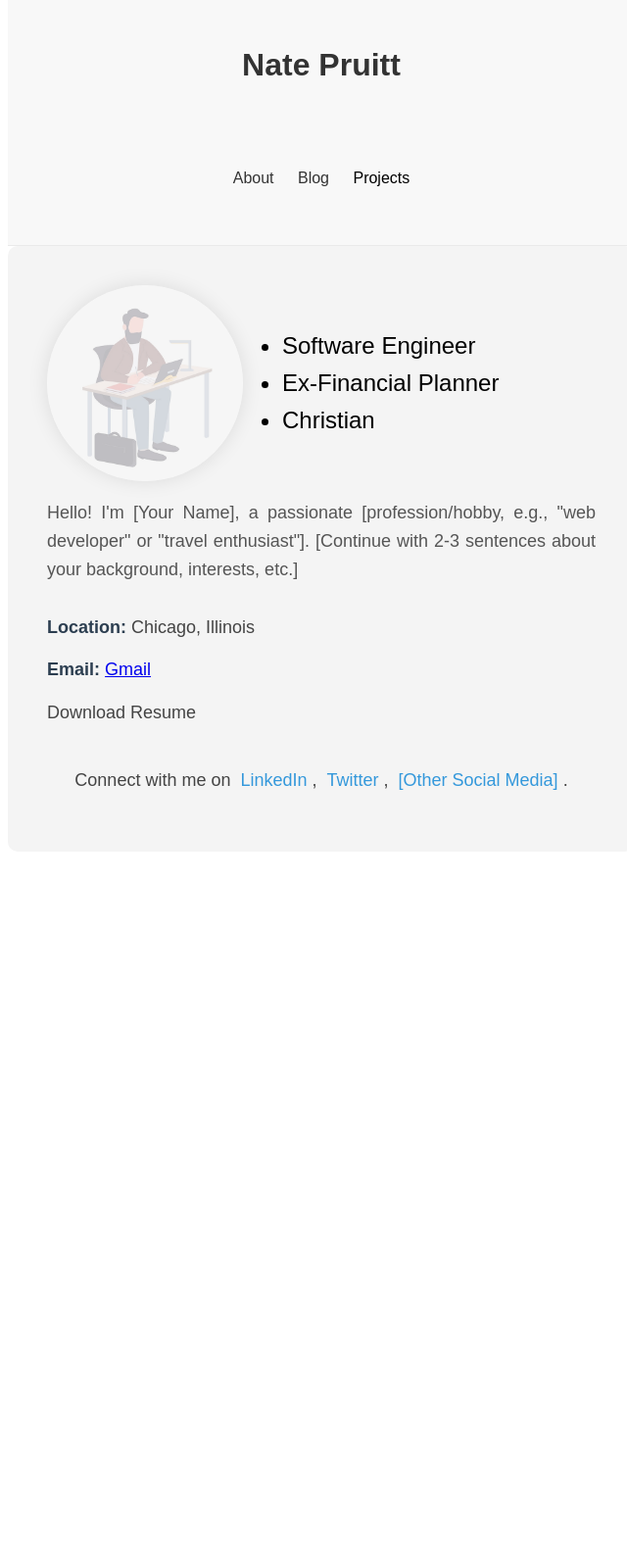
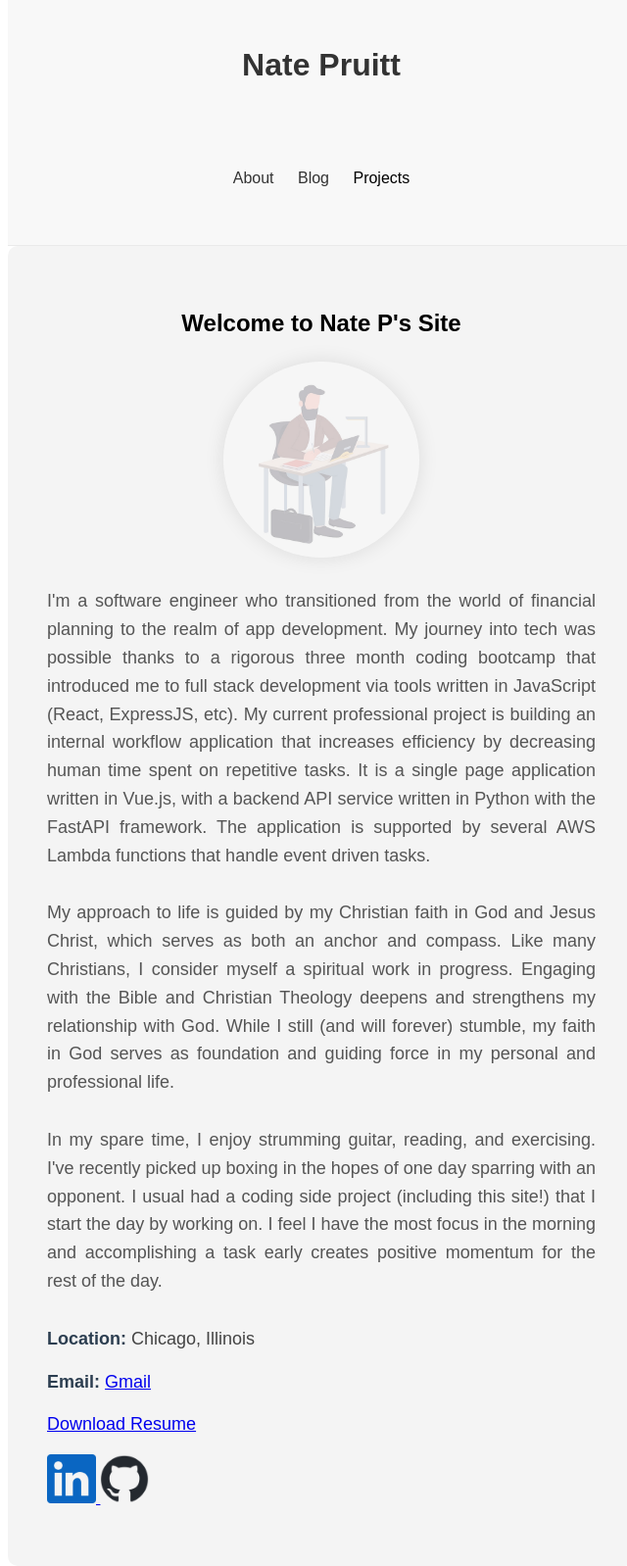
Before and after one commit to NateLeeP/personal_site, a Django app: page / in a window 1280 px wide. Shown: the whole page at 98% size, without its empty margins (312-952 px from the left). Before the commit the page ends 806 px from the top, so only its background shows below. Run offline with Django 4.2, Linux system fonts and the light colour scheme.

Commit message:
Include PDF of Resume for download. Update about me section

```diff
--- a/personal_site/personal_site/base_templates/about_me.html
+++ b/personal_site/personal_site/base_templates/about_me.html
@@ -6,32 +6,48 @@
 {% endblock %}
 {% block body %}
 <div class="about-me">
-    <div class="about_me__profile__container">
-        <img src="{% static '/blog/images/opacity-altered-man-at-desk.png' %}" alt="Picture of Nate"
-            class="profile-picture">
-        <ul class="about_me__list">
-            <li>Software Engineer</li>
-            <li>Ex-Financial Planner</li>
-            <li>Christian</li>
-        </ul>
-    </div>
+    <h2>Welcome to Nate P's Site</h2>
+    <img src="{% static '/blog/images/opacity-altered-man-at-desk.png' %}" alt="Picture of Nate"
+        class="profile-picture">
     <p class="bio">
-        Hello! I'm [Your Name], a passionate [profession/hobby, e.g., "web developer" or "travel enthusiast"].
-        [Continue with 2-3 sentences about your background, interests, etc.]
+        I'm a software engineer who transitioned from the world of financial planning to the realm of app development.
+        My journey into tech was possible thanks to a rigorous three month coding bootcamp that introduced me to full
+        stack development
+        via tools written in JavaScript (React, ExpressJS, etc). My current professional project is building an internal
+        workflow application that increases efficiency by decreasing human time spent on repetitive tasks. It is a
+        single page application written in Vue.js, with a backend API service written in Python with the FastAPI
+        framework. The application is supported by several AWS Lambda functions that handle event driven tasks.
     </p>
+    <p class="bio">
+        My approach to life is guided by my Christian faith in God and Jesus Christ, which serves as both an anchor and
+        compass. Like many
+        Christians, I consider myself a spiritual work in progress. Engaging with the Bible and Christian Theology
+        deepens and strengthens my relationship with God. While I still (and will forever) stumble, my faith
+        in God serves as foundation and guiding force in my personal and professional life.
+    </p>
+    <p class="bio">
+        In my spare time, I enjoy strumming guitar, reading, and exercising. I've recently picked up boxing in the hopes
+        of one day sparring with an opponent. I usual had a coding side project (including this site!) that I start the
+        day by working on. I feel I have the most focus in the morning and accomplishing a task early creates positive
+        momentum for the rest of the day.
+    </p>
+
 
     <ul class="personal-details">
         <li><strong>Location:</strong> Chicago, Illinois</li>
         <li><strong>Email: </strong><a href="mailto:nlpruitt@gmail.com">Gmail</a></li>
-        <li>Download Resume</li>
+        <li><a href="{% static 'personal_site/documents/NatePruittResume.pdf' %}" download>Download Resume</a></li>
         <!-- Add more details if you wish -->
     </ul>
 
-    <p class="connect">
-        Connect with me on
-        <a href="your_linkedin_profile_url">LinkedIn</a>,
-        <a href="your_twitter_profile_url">Twitter</a>,
-        <a href="your_other_social_media_url">[Other Social Media]</a>.
+    <p>
+        <a href="https://www.linkedin.com/in/nathanielpruitt/">
+            <img src="{% static '/personal_site/images/linkedin_logo.png' %}" height="50" width="50">
+        </a>
+        </img>
+        <a href="https://github.com/NateLeeP">
+            <img src="{% static '/personal_site/images/github_logo.png' %}" height="50" width="50">
+        </a>
     </p>
 </div>
 
--- a/personal_site/personal_site/static/personal_site/about_me_style.css
+++ b/personal_site/personal_site/static/personal_site/about_me_style.css
@@ -3,13 +3,8 @@ body {
     width: 50%;
 }
 
-.about_me__profile__container {
-    display: flex;
-    align-items: center;
-}
-
-.about_me__list {
-    font-size: 24px;
+h2 {
+    text-align: center;
 }
 
 .about-me {
@@ -29,7 +24,7 @@ h1 {
 .profile-picture {
     display: block;
     max-width: 200px;
-    /* margin: 0 auto 30px auto; */
+    margin: 0 auto 30px auto;
     /* centers the image */
     border-radius: 50%;
     /* makes the image round */
```
Also changed, not shown: personal_site/personal_site/static/personal_site/images/github_logo.png (added), personal_site/personal_site/static/personal_site/images/linkedin_logo.png (added), 1 other file.
